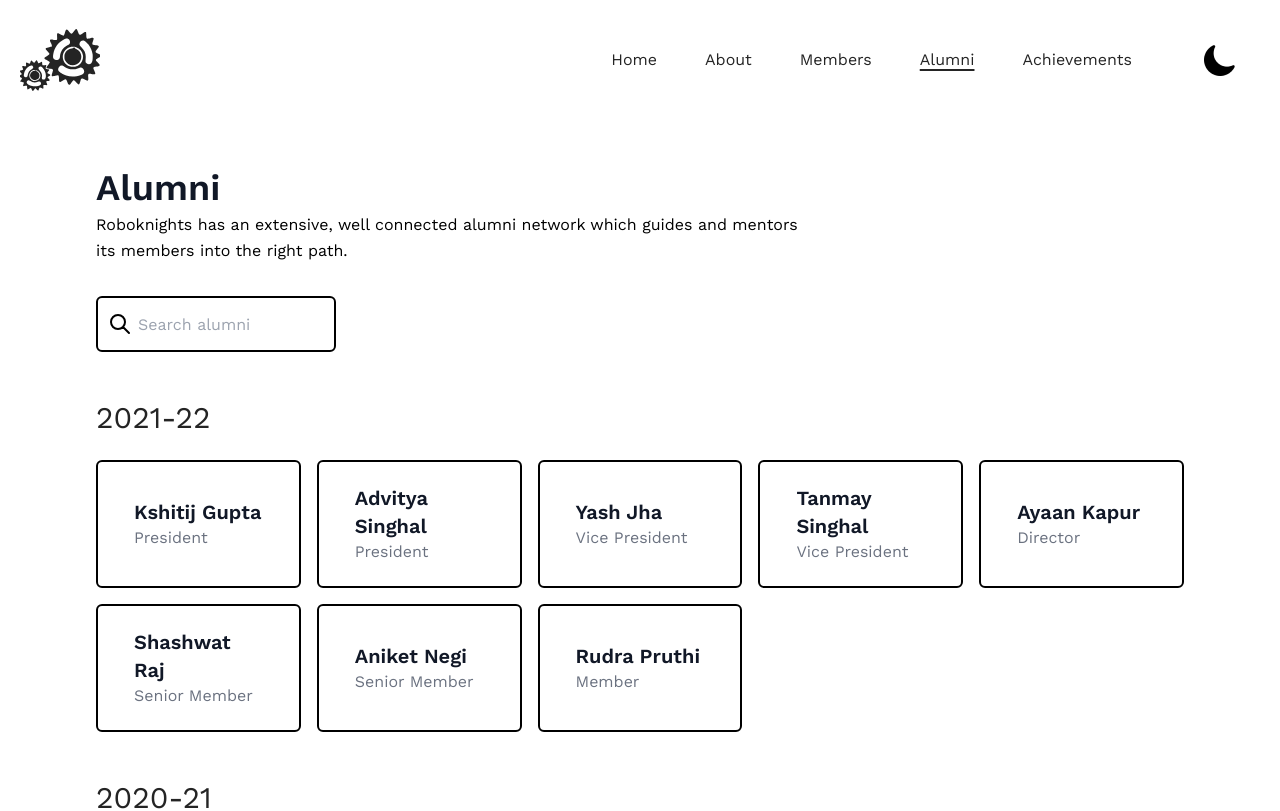
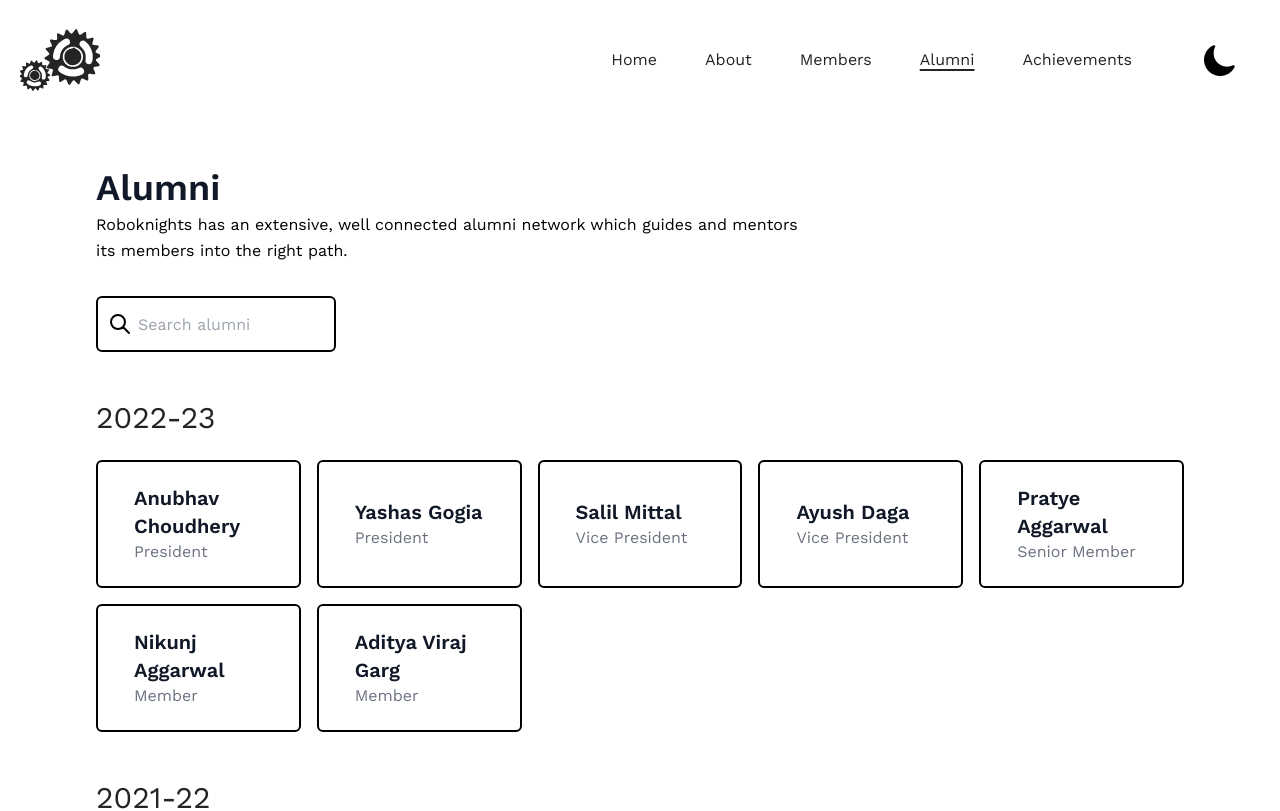
Before and after one commit to RoboKnights-Clan/RoboKnights-Clan.github.io, a Next.js app: page /alumni in a window 1280 px wide. Shown: the top 811 px of the page. Built offline with nearby package versions, Linux system fonts and the light colour scheme.

Commit message:
add batch of 2022-23 to alumni

```diff
--- a/data/alumni.ts
+++ b/data/alumni.ts
@@ -1,4 +1,88 @@
 export const alumni = [
+  {
+    batch: "2022-23",
+    people: [
+      {
+        name: "Anubhav Choudhery",
+        role: "President",
+        src: "https://media.discordapp.net/attachments/828640298354737163/828842225973723206/Anubhav.jpg?width=1162&height=1135",
+        socials: [
+          {
+            type: "facebook",
+            url: "https://www.facebook.com/anubhav.choudhery.9",
+          },
+        ],
+      },
+      {
+        name: "Yashas Gogia",
+        role: "President",
+        src: "https://cdn.discordapp.com/attachments/909449917599195146/984497912681725992/PHOTO.jpeg",
+        socials: [
+          {
+            type: "instagram",
+            url: "https://www.instagram.com/Yashas_gogia/",
+          },
+          {
+            type: "github",
+            url: "https://github.com/nanobotical",
+          },
+          {
+            type: "medium",
+            url: "https://medium.com/@yashas.gogna31",
+          },
+          {
+            type: "youtube",
+            url: "https://www.youtube.com/channel/UCwF8oSKPEcyFz-3NDOzIDtw",
+          },
+        ],
+      },
+      {
+        name: "Salil Mittal",
+        role: "Vice President",
+        src: "/images/members/Salil.jpg",
+        socials: [
+          {
+            type: "github",
+            url: "https://github.com/cmd05",
+          },
+        ],
+      },
+      {
+        name: "Ayush Daga",
+        role: "Vice President",
+        src: "https://cdn.discordapp.com/attachments/909449917599195146/982268104887394344/IMG-20210929-WA0006.jpg?width=670&height=670",
+        socials: [
+          {
+            type: "instagram",
+            url: "https://www.instagram.com/the_ayush_daga/",
+          },
+          {
+            type: "github",
+            url: "https://github.com/Great-Pixel120",
+          },
+          {
+            type: "linkedin",
+            url: "https://www.linkedin.com/in/ayush-daga-341045226/",
+          },
+        ],
+      },
+      {
+        name: "Pratye Aggarwal",
+        role: "Senior Member",
+        src: "/images/members/Pratye.jpg",
+      },
+      {
+        name: "Nikunj Aggarwal",
+        role: "Member",
+        src: "https://media.discordapp.net/attachments/893514358141902858/893514451423203359/Nikunj_Agarwal_11I.jpeg?width=670&height=670",
+      },
+      {
+        name: "Aditya Viraj Garg",
+        role: "Member",
+        src: "/images/members/Aditya.png",
+      },
+    ],
+  },
   {
     batch: "2021-22",
     people: [
```
